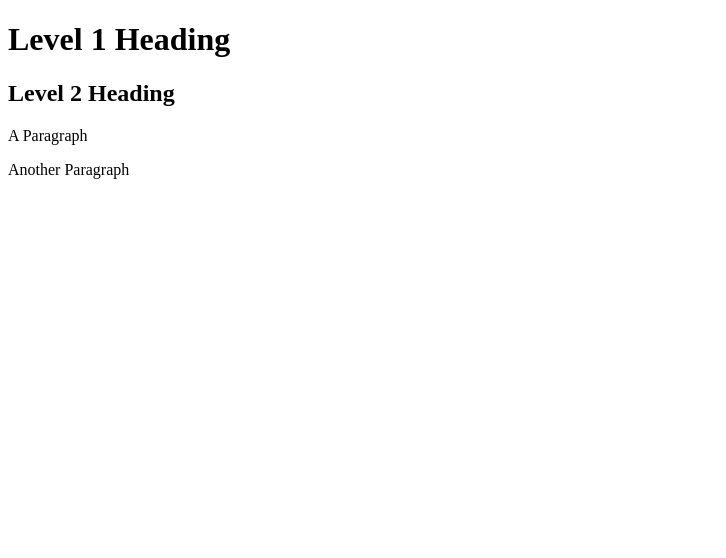
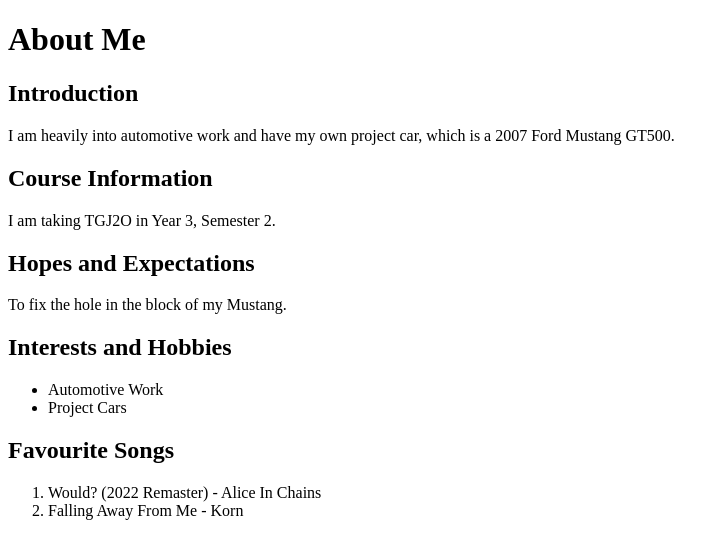
Before and after one commit to bothwrightb-blip/bothwrightb-blip.github.io, a plain HTML site: page index.html in a window 1280 px wide. Shown: the whole page, without its empty margins (0-726 px from the left). Drawn offline with Linux system fonts and the light colour scheme.

Commit message:
Update index.html

```diff
--- a/index.html
+++ b/index.html
@@ -1,14 +1,41 @@
 <!DOCTYPE html>
+<html>
+  <head>
+    <title>Brayden B.</title>
+  </head>
 
-<html>
-    <head>
-        <title>Title</title>
-    </head>
+  <body>
+  	<!--Add more sections! See instructions-->
 
-    <body>
-        <h1>Level 1 Heading</h1>
-        <h2>Level 2 Heading</h2>
-        <p>A Paragraph</p>
-        <p>Another Paragraph</p>
-    </body>
+    <!--Make sure not to include private or sensitive information-->
+
+    <h1>About Me</h1>
+
+    <h2>Introduction</h2>
+    <p>
+      I am heavily into automotive work and have my own project car, which is a 2007 Ford Mustang GT500.
+    </p>
+
+    <h2>Course Information</h2>
+    <p>
+      I am taking TGJ2O in Year 3, Semester 2.
+    </p>
+
+    <h2>Hopes and Expectations</h2>
+    <p>
+      To fix the hole in the block of my Mustang.
+    </p>
+
+    <h2>Interests and Hobbies</h2>
+    <ul>
+      <li>Automotive Work</li>
+      <li>Project Cars</li>
+    </ul>
+
+    <h2>Favourite Songs</h2>
+    <ol>
+      <li>Would? (2022 Remaster) - Alice In Chains</li>
+      <li>Falling Away From Me - Korn</li>
+    </ol>
+  </body>
 </html>
```
